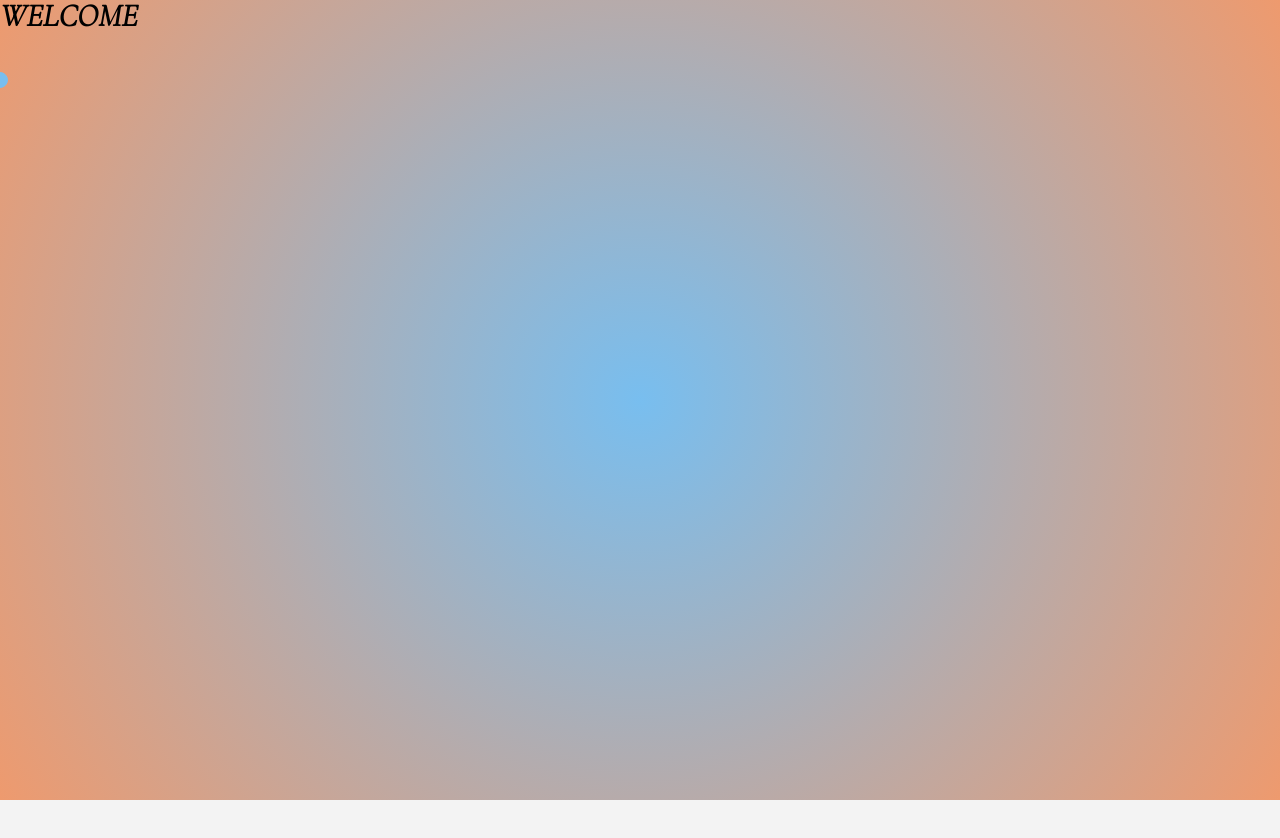
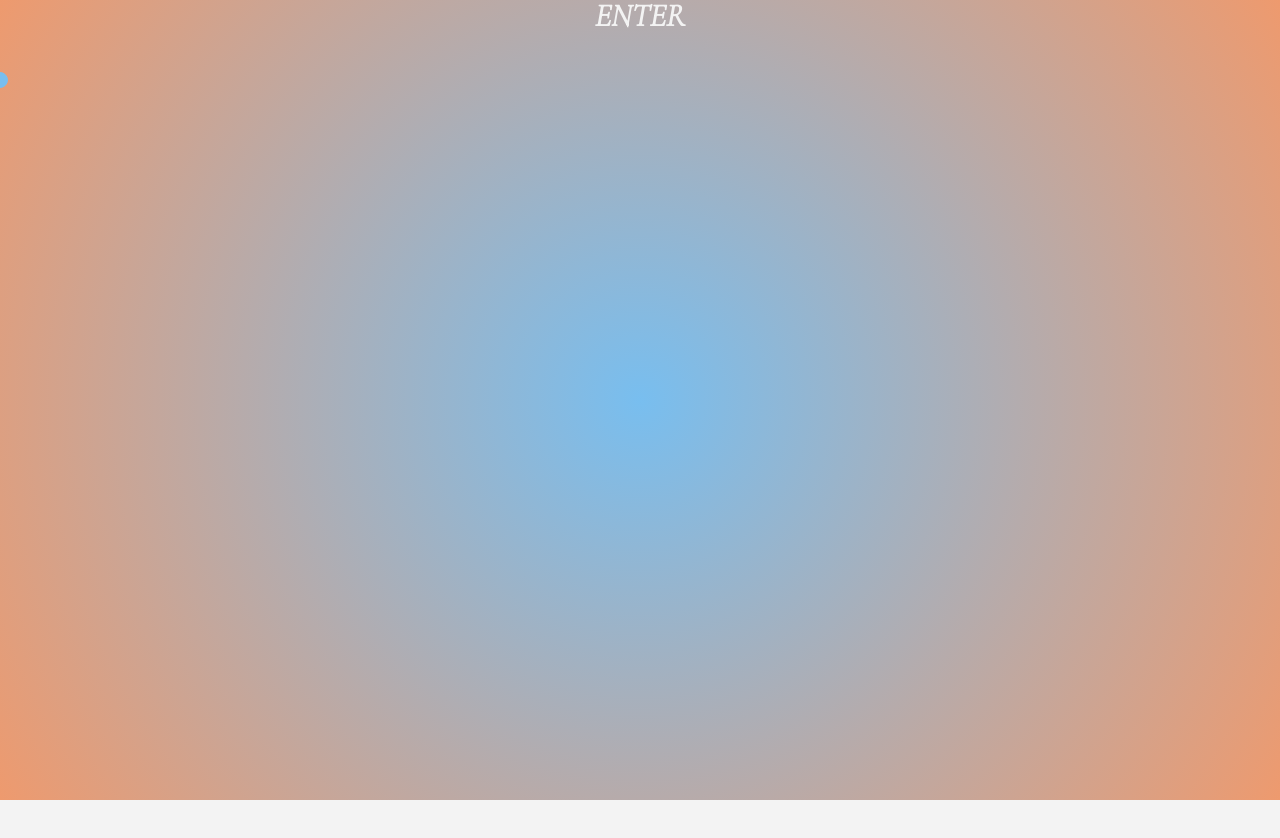
Before and after one commit to NiklasKramer/NKramerWebsite, a website: page index.html in a window 1280 px wide. Drawn offline with nearby package versions, Linux system fonts and the light colour scheme.

Commit message:
minor chnages

```diff
--- a/index.html
+++ b/index.html
@@ -4,7 +4,6 @@
     <meta name="viewport" content="width=device-width,initial-scale=1">
     <meta charset="utf-8">
     <link rel="stylesheet" href="css\style.css">
-    <script src="js/main.js"></script>
     <link href="https://fonts.googleapis.com/css2?family=Cormorant+Garamond:ital,wght@1,300&display=swap"
           rel="stylesheet">
     <title>NKRAMER</title>
@@ -13,14 +12,14 @@
 <div class="cursor"></div>
 
 <div id="LANDING">
-    <h1> <a href="#">WELCOME</a></h1>
+    <h1> <a href="#">ENTER</a></h1>
 
 </div>
 
 <div id="CONTENT">
     <nav class="top-navigation">
     <div class="logo">
-        <h2>N Kramer</h2>
+        <h1>N Kramer</h1>
     </div>
         <ul class="nav-links">
             <li id="nav-about"><a href="#">About</a></li>
@@ -123,6 +122,8 @@
 <script src="js/navigation.js"></script>
 <script src="js/landing.js"></script>
 <script src="js/mouse.js"></script>
+<script src="js/main.js"></script>
+
 
 
 </body>
--- a/scss/04-objects/_landing.scss
+++ b/scss/04-objects/_landing.scss
@@ -7,19 +7,20 @@ body{
   position:fixed;
   padding:0;
   margin:0;
-
   top:0;
   left:0;
-
   width: 100%;
   height: 100%;
   display: block;
   background: $gradient-color1;
   background: $roundgradient;
   transform: translate(0, 0%);
+  h1{
+    text-align: center;
+    color: $background-color;
+  }
+  h1 a{
+    @include remove-linkstyle;
+  }
 
 }
-
-#LANDING h1 a{
-  @include remove-linkstyle
-}
--- a/scss/style.scss
+++ b/scss/style.scss
@@ -15,7 +15,6 @@
 @import "03-elements/cursor";
 
 
-@import "04-objects/grid";
 @import "04-objects/content";
 @import "04-objects/landing";
 @import "04-objects/logo";
```
Also changed, not shown: css/style.css, scss/04-objects/grid.scss (deleted), 1 other file.
